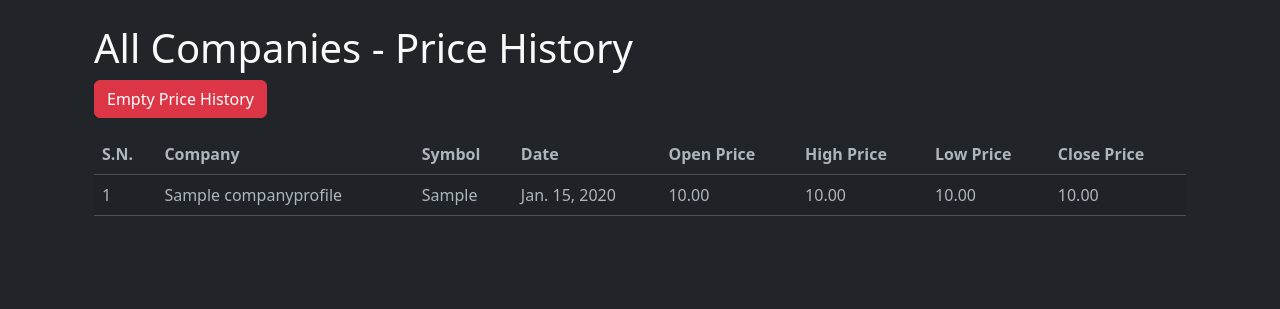
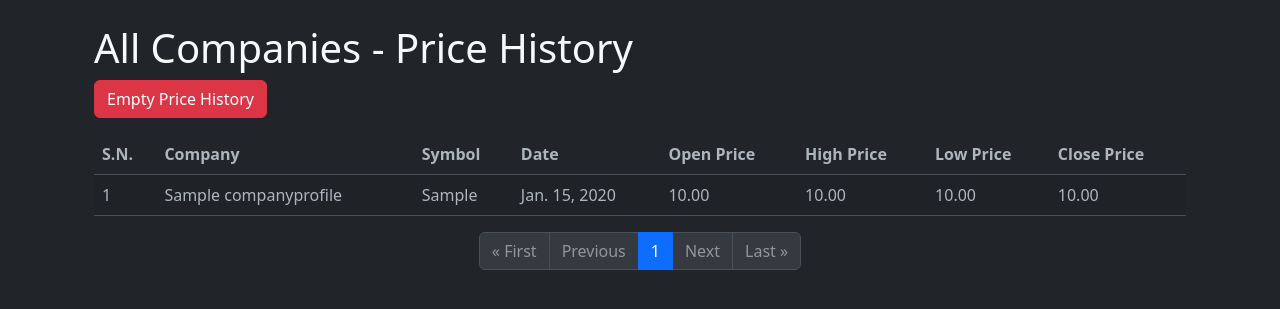
Before and after one commit to Dipesh-Ghimire/nepse-stock-scrapers, a Django app: page /prices/ in a window 1280 px wide. Shown: the part 56-365 px from the top of the page. Run offline with Django 5.2, Linux system fonts and the light colour scheme; tables that the repository leaves empty hold one stand-in row (values such as "Sample post"); parts of the project's set-up code (start-up, migrations or seed data) failed here and were passed over.

Commit message:
Adding Pagination to Price History List

```diff
--- a/stockmarket/stocks/templates/stocks/price_history_list.html
+++ b/stockmarket/stocks/templates/stocks/price_history_list.html
@@ -6,12 +6,11 @@
 <div class="container mt-4">
     <h1>All Companies - Price History</h1>
 
-    {% comment %} Empty Price History Button {% endcomment %}
     <div class="mb-3">
         <a href="{% url 'clear_pricehistory' %}" class="btn btn-danger ">Empty Price History</a>
     </div>
 
-    {% if prices %}
+    {% if page_obj %}
     <table class="table table-striped table-hover">
         <thead>
             <tr>
@@ -26,9 +25,9 @@
             </tr>
         </thead>
         <tbody>
-            {% for price in prices %}
+            {% for price in page_obj %}
             <tr>
-                <td>{{ forloop.counter }}</td>
+                <td>{{ forloop.counter0|add:page_obj.start_index }}</td>
                 <td>{{ price.company.name }}</td>
                 <td>{{ price.company.symbol }}</td>
                 <td>{{ price.date }}</td>
@@ -40,8 +39,80 @@
             {% endfor %}
         </tbody>
     </table>
-    {% else %}
+
+    <!-- Pagination Controls -->
+    {% comment %} <nav aria-label="Page navigation">
+        <ul class="pagination">
+            {% if page_obj.has_previous %}
+                <li class="page-item">
+                    <a class="page-link" href="?page=1">&laquo; First</a>
+                </li>
+                <li class="page-item">
+                    <a class="page-link" href="?page={{ page_obj.previous_page_number }}">Previous</a>
+                </li>
+            {% else %}
+                <li class="page-item disabled"><span class="page-link">&laquo; First</span></li>
+                <li class="page-item disabled"><span class="page-link">Previous</span></li>
+            {% endif %}
+
+            <li class="page-item active"><span class="page-link">{{ page_obj.number }}</span></li>
+
+            {% if page_obj.has_next %}
+                <li class="page-item">
+                    <a class="page-link" href="?page={{ page_obj.next_page_number }}">Next</a>
+                </li>
+                <li class="page-item">
+                    <a class="page-link" href="?page={{ page_obj.paginator.num_pages }}">Last &raquo;</a>
+                </li>
+            {% else %}
+                <li class="page-item disabled"><span class="page-link">Next</span></li>
+                <li class="page-item disabled"><span class="page-link">Last &raquo;</span></li>
+            {% endif %}
+        </ul>
+    </nav> {% endcomment %}
+    <nav aria-label="Page navigation">
+        <ul class="pagination justify-content-center">
+            {% if page_obj.has_previous %}
+                <li class="page-item">
+                    <a class="page-link" href="?page=1">&laquo; First</a>
+                </li>
+                <li class="page-item">
+                    <a class="page-link" href="?page={{ page_obj.previous_page_number }}">Previous</a>
+                </li>
+            {% else %}
+                <li class="page-item disabled"><span class="page-link">&laquo; First</span></li>
+                <li class="page-item disabled"><span class="page-link">Previous</span></li>
+            {% endif %}
+
+            {% for num in page_obj.paginator.page_range %}
+                {% if num == page_obj.number %}
+                    <li class="page-item active"><span class="page-link">{{ num }}</span></li>
+                {% elif num >= page_obj.number|add:'-2' and num <= page_obj.number|add:'2' %}
+                    <li class="page-item"><a class="page-link" href="?page={{ num }}">{{ num }}</a></li>
+                {% elif num == 1 or num == page_obj.paginator.num_pages %}
+                    <li class="page-item"><a class="page-link" href="?page={{ num }}">{{ num }}</a></li>
+                {% elif num == page_obj.number|add:'-3' or num == page_obj.number|add:'3' %}
+                    <li class="page-item disabled"><span class="page-link">…</span></li>
+                {% endif %}
+            {% endfor %}
+
+            {% if page_obj.has_next %}
+                <li class="page-item">
+                    <a class="page-link" href="?page={{ page_obj.next_page_number }}">Next</a>
+                </li>
+                <li class="page-item">
+                    <a class="page-link" href="?page={{ page_obj.paginator.num_pages }}">Last &raquo;</a>
+                </li>
+            {% else %}
+                <li class="page-item disabled"><span class="page-link">Next</span></li>
+                <li class="page-item disabled"><span class="page-link">Last &raquo;</span></li>
+            {% endif %}
+        </ul>
+    </nav>
+
+{% else %}
     <p>No price history available.</p>
-    {% endif %}
+{% endif %}
+
 </div>
 {% endblock %}
--- a/stockmarket/stocks/views.py
+++ b/stockmarket/stocks/views.py
@@ -2,6 +2,7 @@ import pandas as pd
 from statsmodels.tsa.arima.model import ARIMA
 from django.shortcuts import render,redirect
 from django.http import JsonResponse
+from django.core.paginator import Paginator
 
 from .scrapers import merolagani_scraper
 from .scrapers import sharesansar_scraper
@@ -97,8 +98,13 @@ def price_history(request, id):
     return render(request, 'stocks/price_history.html', {'company': company, 'price_history': price_history})
 
 def price_history_list(request):
-    prices = PriceHistory.objects.select_related('company').order_by('-date')
-    return render(request, 'stocks/price_history_list.html', {'prices': prices})
+    price_list = PriceHistory.objects.select_related('company').order_by('-date')
+    paginator = Paginator(price_list, 25)  # Show 25 records per page
+
+    page_number = request.GET.get('page')
+    page_obj = paginator.get_page(page_number)
+
+    return render(request, 'stocks/price_history_list.html', {'page_obj': page_obj,})
 
 def company_list(request):
     companies = CompanyProfile.objects.all()
@@ -246,7 +252,7 @@ def scrape_floorsheet_ml(request, id):
         symbol = company.symbol
 
         logger.info(f"Scraping floorsheet for {symbol} from Merolagani")
-        scraper = merolagani_scraper.MerolaganiFloorsheetScraper(headless=False)
+        scraper = merolagani_scraper.MerolaganiFloorsheetScraper(headless=True)
         floorsheet_data = scraper.run_scraper(symbol=symbol)
         logger.info(f"Scraped {len(floorsheet_data)} floorsheet for {symbol} from Merolagani")
         # Save to DB
```
